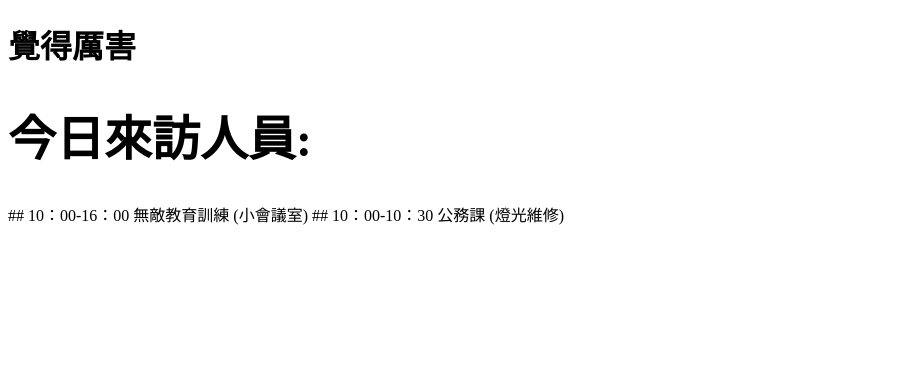
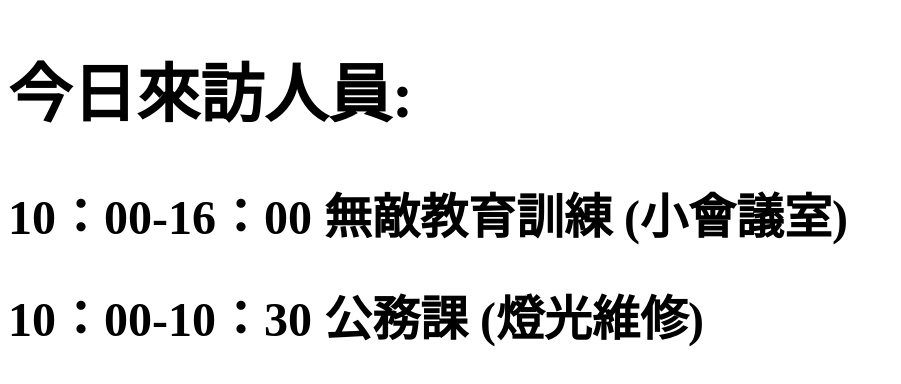
Before and after one commit to examplegod/examplegod.github.io, a plain HTML site: page index.html in a window 1280 px wide. Shown: the whole page, without its empty margins (0-901 px from the left). Drawn offline with Linux system fonts and the light colour scheme.

Commit message:
Update index.html

```diff
--- a/index.html
+++ b/index.html
@@ -5,13 +5,15 @@
     <title>你好，GitHub</title>
   </head>
   <body>
-    <h1>覺得厲害</h1>
-    <div style="font-size: x-large;">
+    <div style="font-size: xx-large;">
       <h1>今日來訪人員:<h1>
     </div>
+    <div style="font-size: x-large;">
+      <h1>10：00-16：00 無敵教育訓練 (小會議室)<h1>
+    </div>
+    <div style="font-size: x-large;">
+      <h1>10：00-10：30 公務課 (燈光維修)<h1>
+    </div>
 
-    ## 10：00-16：00 無敵教育訓練 (小會議室)
-
-    ## 10：00-10：30 公務課 (燈光維修)
   </body>
 </html>
```
